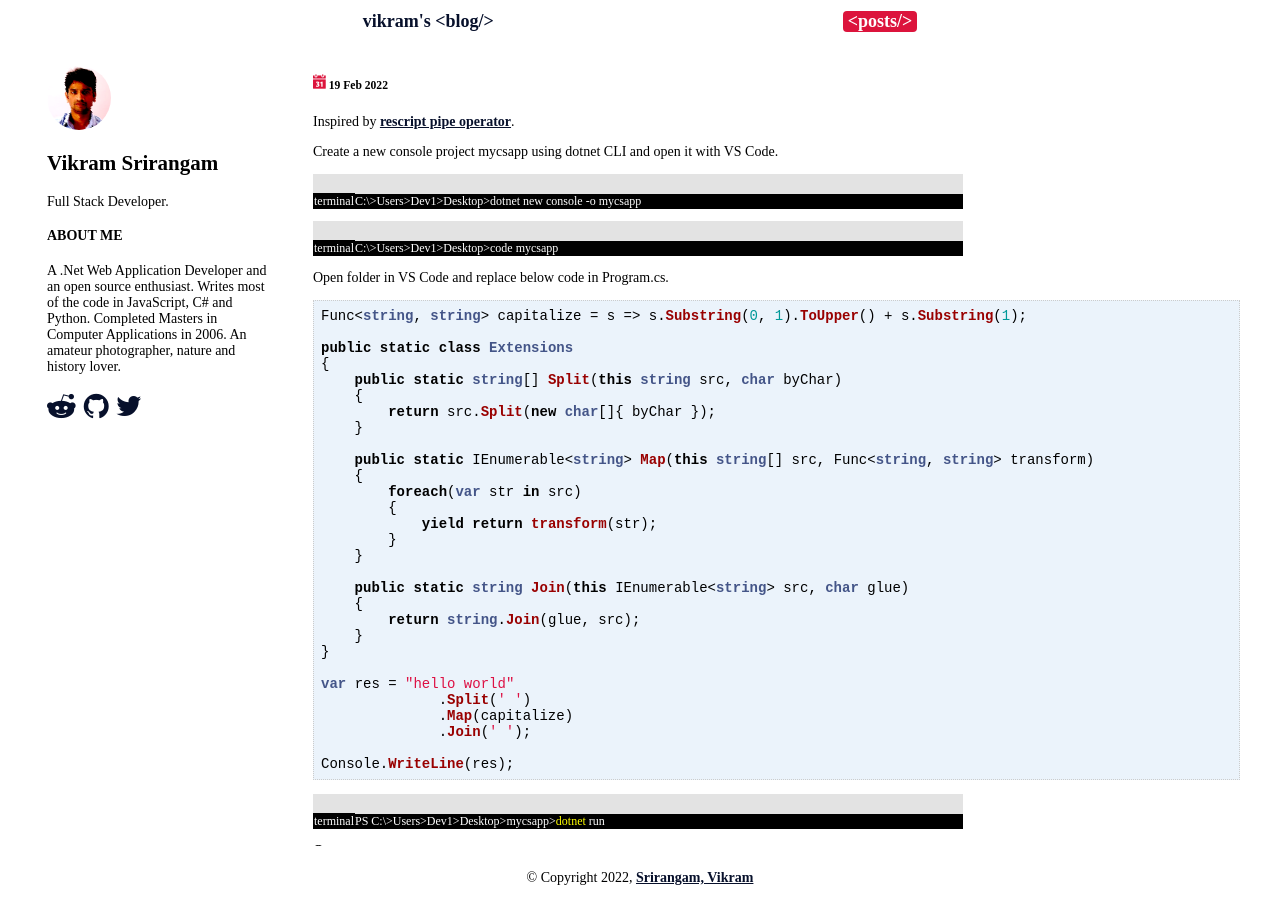
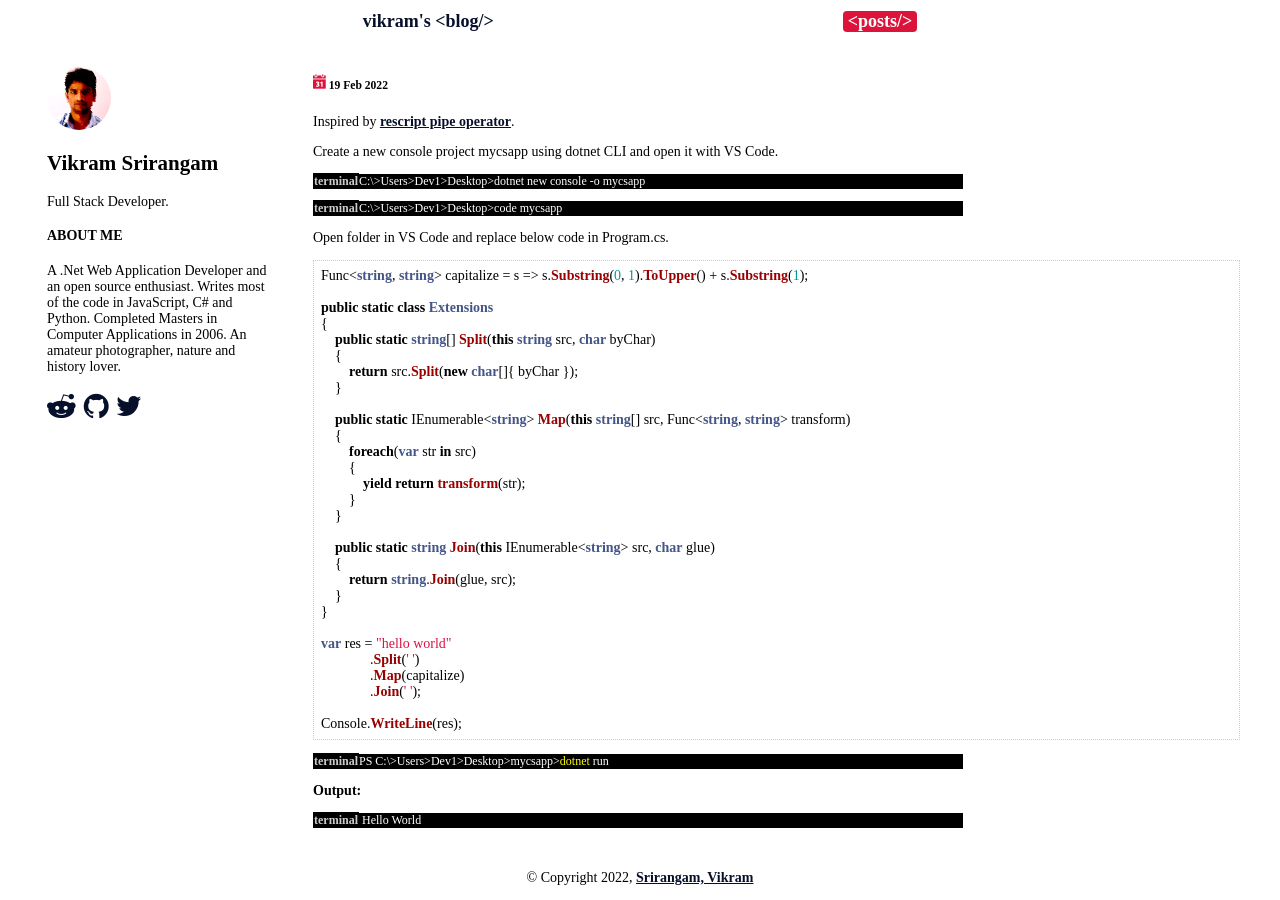
Before and after one commit to srirangamv/srirangamv.github.io, a Jekyll site: the page built from _posts/2022-02-19-functional-programming-csharp.md, in a window 1280 px wide. Built offline with Jekyll 4.4.1, drawn with Linux system fonts in a browser that asks for light colours.

Commit message:
css changes

```diff
--- a/css/style.css
+++ b/css/style.css
@@ -203,16 +203,25 @@
 p.cmd, p.output {
     background-color: black;
     color: white;
-    border-top: solid 20px rgb(227, 227, 227);
     font-size: 12px;
     max-width: 650px;
 }
 
-p.cmd::before , p.output::before {
+.cmd::before {
   content: "terminal";
+  color: #ccc;
+  font-weight: bold;
   height: 20px;
   border: solid 1px #000;
 }
+
+.output::before {
+    content: "terminal";
+    color: #ccc;
+    font-weight: bold;
+    height: 20px;
+    border: solid 1px #000;
+  }
 
 .social {
     font-size: xx-large;
--- a/css/syntax.css
+++ b/css/syntax.css
@@ -60,10 +60,13 @@
 .highlight .il { color: #009999 } /* Literal.Number.Integer.Long */
 
 /* Make line numbers unselectable: excludes line numbers from copy-paste user ops */
+code {
+  font-family: 'Arial Unicode MS'!important;
+}
 figure > pre {
   border: dotted 1px #ccc;
 }
 .highlight .lineno {-webkit-user-select: none;-moz-user-select: none; -o-user-select: none;}
 .lineno::-moz-selection {background-color: transparent;} /* Mozilla specific */
 .lineno::selection {background-color: transparent;} /* Other major browsers */
-.highlight pre { font-family: 'Arial Unicode MS'!important; background-color: var(--code-bg)!important; padding: 0.5rem; overflow-x: auto; }
+.highlight pre { padding: 0.5rem; overflow-x: auto; }
```
